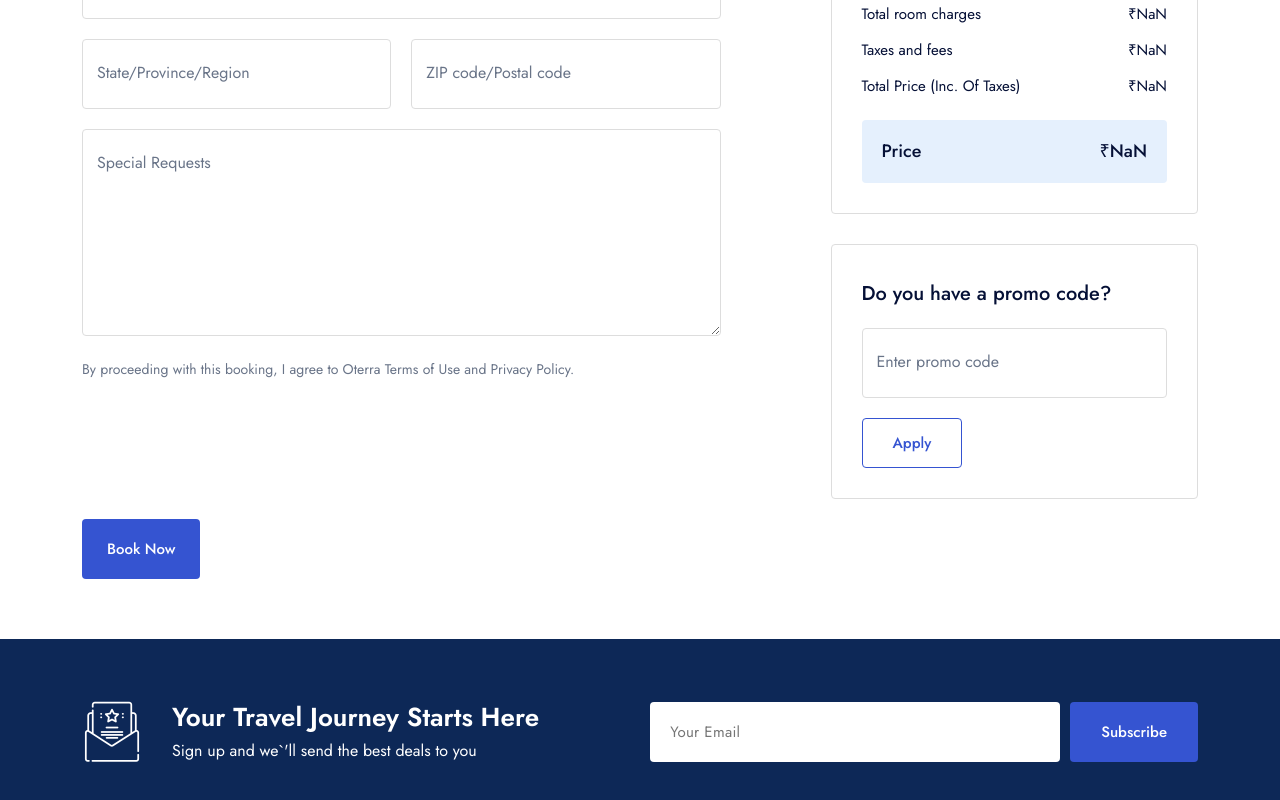
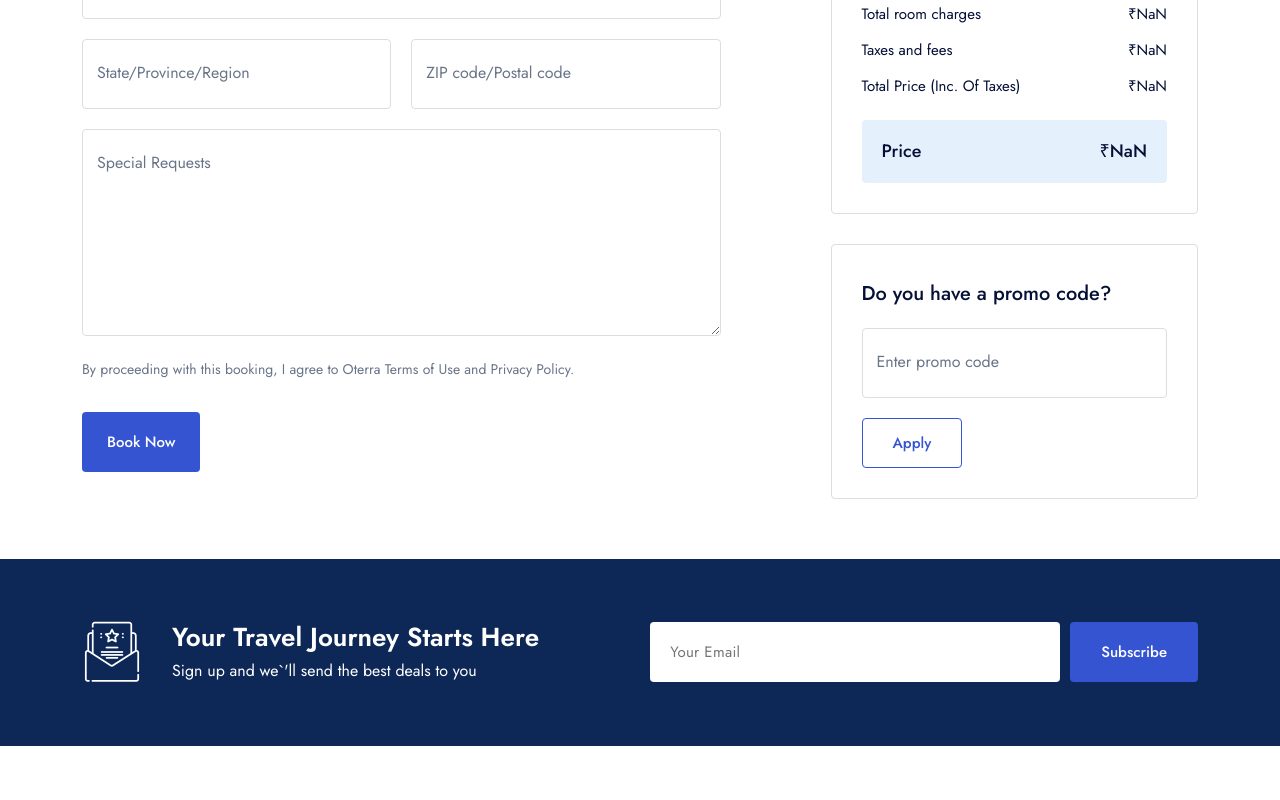
Before and after one commit to Raksyak-MST/booking-engine, a Next.js app: page /booking-page in a window 1280 px wide. Shown: the part 721-1521 px from the top of the page. After the commit the page ends 1467 px from the top, so only its background shows below. Built offline with nearby package versions, Linux system fonts and the light colour scheme.

Commit message:
append order creation of Cash free in book now button clicking

```diff
--- a/components/booking-page/stepper-booking/index.jsx
+++ b/components/booking-page/stepper-booking/index.jsx
@@ -56,6 +56,8 @@ const Index = () => {
           success: "Your information is saved successfully.",
           error: ERROR_MESSAGES.API_FAILED_RESERVATIONS_LIKE_WEB_BOOKING,
         }
+      ).then(
+        createOrder()
       );
     },
     validationSchema: yup.object().shape({
@@ -67,7 +69,7 @@ const Index = () => {
     }),
   });
 
-  const handleOnClick = (e) => {
+  const createOrder = (e) => {
     if (formik.isValid) {
       toast.promise(
         CFCreateOrder({
@@ -163,8 +165,7 @@ const Index = () => {
                 <label className="lh-1 text-16 text-light-1">First name</label>
               </div>
               <div className="text-13 text-red-1">
-                {formik?.touched?.FirstName &&
-                  formik?.errors?.FirstName}
+                {formik?.touched?.FirstName && formik?.errors?.FirstName}
               </div>
             </div>
             {/* End col-12 */}
@@ -197,9 +198,7 @@ const Index = () => {
                 />
                 <label className="lh-1 text-16 text-light-1">Email</label>
               </div>
-              <div className="text-13 text-red-1">
-                {formik?.errors?.Email}
-              </div>
+              <div className="text-13 text-red-1">{formik?.errors?.Email}</div>
             </div>
             {/* End col-12 */}
 
@@ -214,9 +213,7 @@ const Index = () => {
                 />
                 <label className="lh-1 text-16 text-light-1">Mobile</label>
               </div>
-              <div className="text-13 text-red-1">
-                {formik?.errors?.Mobile}
-              </div>
+              <div className="text-13 text-red-1">{formik?.errors?.Mobile}</div>
             </div>
             {/* End col-12 */}
 
@@ -269,9 +266,7 @@ const Index = () => {
                   State/Province/Region
                 </label>
               </div>
-              <div className="text-13 text-red-1">
-                {formik?.errors?.State}
-              </div>
+              <div className="text-13 text-red-1">{formik?.errors?.State}</div>
             </div>
             {/* End col-12 */}
 
@@ -321,6 +316,18 @@ const Index = () => {
                 {/* End col-12 */}
               </div>
             </div>
+            <div className="row x-gap-20 y-gap-20 pt-20">
+              <div className="col-auto">
+                <button
+                  className="button h-60 px-24 -dark-1 bg-blue-1 text-white"
+                  onClick={formik.handleSubmit}
+                  type="submit"
+                >
+                  Book Now
+                </button>
+              </div>
+              {/* End next btn */}
+            </div>
           </form>
         </div>
         <div className="col-xl-5 col-lg-4 mt-30">
@@ -330,18 +337,6 @@ const Index = () => {
         </div>
       </div>
       {/* End main content */}
-      <div className="row x-gap-20 y-gap-20 pt-20">
-        <div className="col-auto">
-          <button
-            className="button h-60 px-24 -dark-1 bg-blue-1 text-white"
-            onClick={formik.handleSubmit}
-            type="submit"
-          >
-            Book Now
-          </button>
-        </div>
-        {/* End next btn */}
-      </div>
       {/* End stepper button */}
     </>
   );
```
